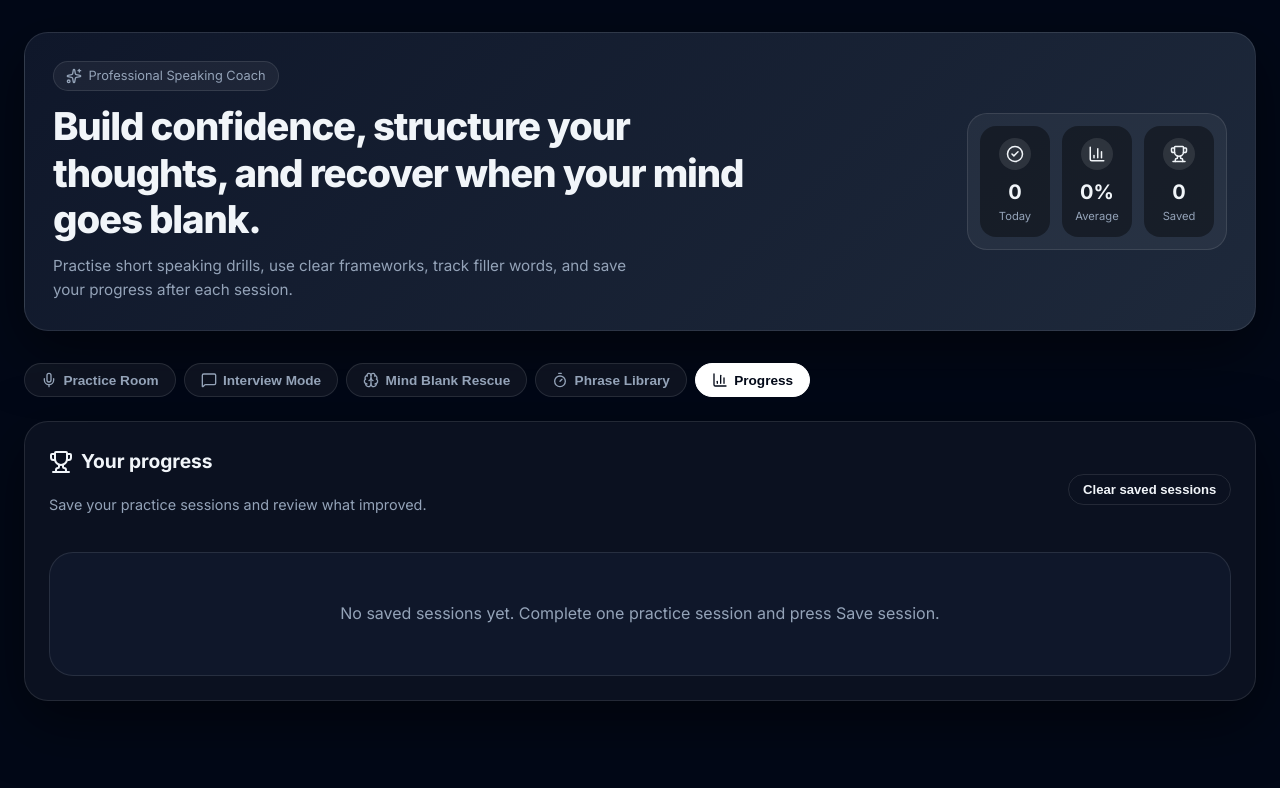
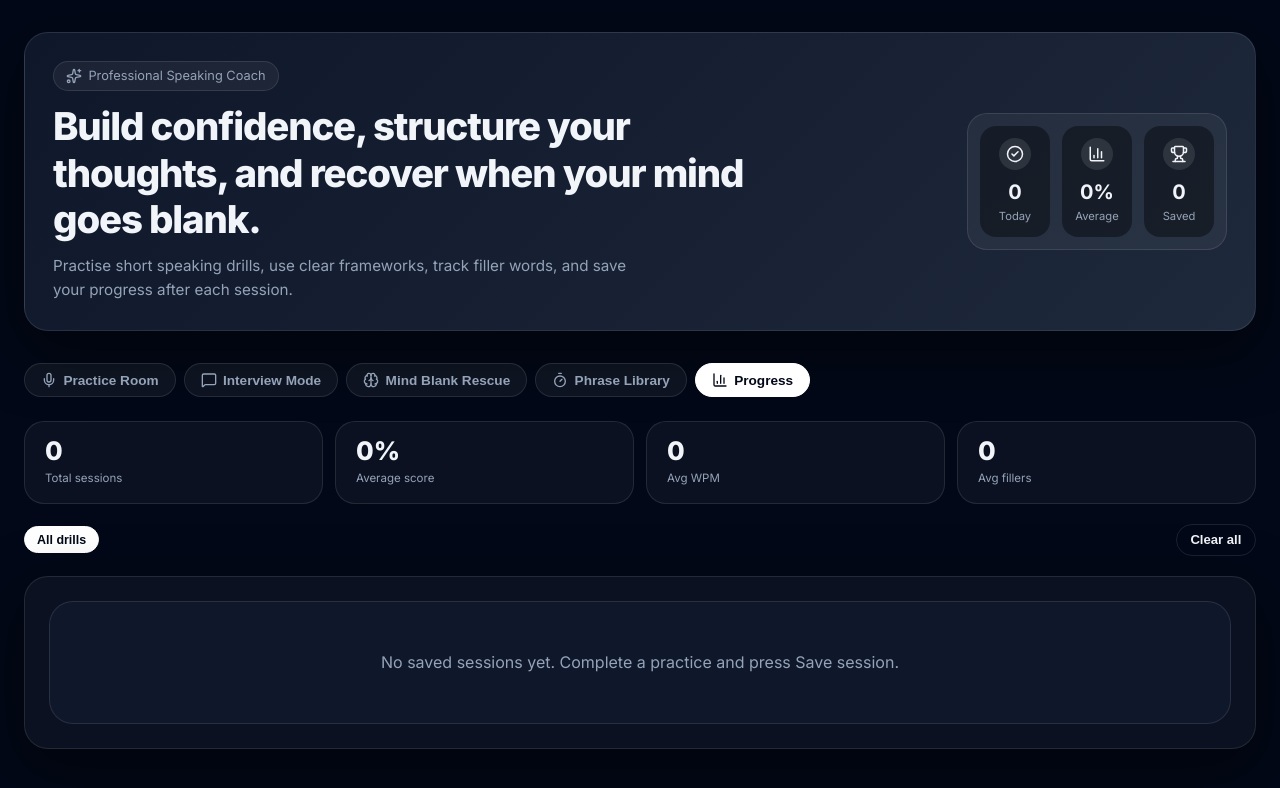
Before and after one commit to dju78/-speaking-trainer, a React (Vite) app: page / in a window 1280 px wide. Both pictures are taken after a click on the button "Progress". Shown: the top 788 px of the page. Built offline with nearby package versions, Linux system fonts and the light colour scheme.

Commit message:
Add Practice History Report with score trend chart, badges, weakness and next drill columns

```diff
--- a/src/App.jsx
+++ b/src/App.jsx
@@ -710,41 +710,169 @@ function PhraseLibrary() {
 }
 
 function ProgressRoom({ sessions, bestSession, setSessions }) {
+  const [filter, setFilter] = useState("all");
+
+  const drillTypes = ["all", ...Array.from(new Set(sessions.map((s) => s.mode)))];
+  const filtered = filter === "all" ? sessions : sessions.filter((s) => s.mode === filter);
+
+  // Trend stats
+  const totalSessions = sessions.length;
+  const avgScore = totalSessions ? Math.round(sessions.reduce((s, x) => s + (x.analysis?.confidenceScore || 0), 0) / totalSessions) : 0;
+  const avgWpm   = totalSessions ? Math.round(sessions.reduce((s, x) => s + (x.analysis?.wpm || 0), 0) / totalSessions) : 0;
+  const avgFill  = totalSessions ? Math.round(sessions.reduce((s, x) => s + (x.analysis?.fillerCount || 0), 0) / totalSessions) : 0;
+
+  // Last-7 vs prior-7 score delta
+  const last7  = sessions.slice(0, 7).map((s) => s.analysis?.confidenceScore || 0);
+  const prior7 = sessions.slice(7, 14).map((s) => s.analysis?.confidenceScore || 0);
+  const avgLast7  = last7.length  ? Math.round(last7.reduce((a, b) => a + b, 0) / last7.length)  : null;
+  const avgPrior7 = prior7.length ? Math.round(prior7.reduce((a, b) => a + b, 0) / prior7.length) : null;
+  const delta = avgLast7 !== null && avgPrior7 !== null ? avgLast7 - avgPrior7 : null;
+
+  // Derive main weakness from analysis if coachingReport not saved
+  function getWeakness(session) {
+    if (session.coachingReport?.improvements?.[0]) return session.coachingReport.improvements[0];
+    const a = session.analysis;
+    if (!a) return "—";
+    if (a.fillerCount > 6) return `High filler word use (${a.fillerCount} detected)`;
+    if (a.wpm > 0 && a.wpm < 110) return `Pace too slow (${a.wpm} WPM)`;
+    if (a.wpm > 160) return `Pace too fast (${a.wpm} WPM)`;
+    if (a.structureSignals < 2) return "Weak signposting — add 'first', 'finally', 'in summary'";
+    return "Add specific examples to strengthen your answer";
+  }
+
+  function getNextDrill(session) {
+    return session.coachingReport?.nextDrill || "Repeat this drill and aim to improve by 5 points.";
+  }
+
+  function scoreTrend(sessions) {
+    // Return last 10 sessions oldest-first for the bar chart
+    return [...sessions].reverse().slice(-10);
+  }
+
+  const chartData = scoreTrend(sessions);
+
   return (
-    <section className="card">
-      <div className="progress-header">
-        <div>
-          <h2 className="section-title"><Trophy size={24} /> Your progress</h2>
-          <p className="sub-text">Save your practice sessions and review what improved.</p>
+    <div className="history-shell">
+      {/* Summary row */}
+      <div className="history-summary">
+        <div className="history-stat-card">
+          <div className="hs-value">{totalSessions}</div>
+          <div className="hs-label">Total sessions</div>
         </div>
-        <button className="btn-ghost" onClick={() => setSessions([])}>Clear saved sessions</button>
+        <div className="history-stat-card">
+          <div className="hs-value">{avgScore}%</div>
+          <div className="hs-label">Average score</div>
+        </div>
+        <div className="history-stat-card">
+          <div className="hs-value">{avgWpm}</div>
+          <div className="hs-label">Avg WPM</div>
+        </div>
+        <div className="history-stat-card">
+          <div className="hs-value">{avgFill}</div>
+          <div className="hs-label">Avg fillers</div>
+        </div>
+        {delta !== null && (
+          <div className={`history-stat-card ${delta >= 0 ? "hs-positive" : "hs-negative"}`}>
+            <div className="hs-value">{delta >= 0 ? "+" : ""}{delta}%</div>
+            <div className="hs-label">vs previous 7</div>
+          </div>
+        )}
+        {bestSession && (
+          <div className="history-stat-card hs-best">
+            <div className="hs-value">{bestSession.analysis?.confidenceScore || 0}%</div>
+            <div className="hs-label">Best score</div>
+          </div>
+        )}
       </div>
-      {bestSession && (
-        <div className="best-session">
-          <h3 className="best-label">Best session</h3>
-          <p className="best-detail">{bestSession.mode} — {bestSession.analysis?.confidenceScore || 0}% confidence score</p>
+
+      {/* Score trend mini-chart */}
+      {chartData.length > 1 && (
+        <div className="card history-chart-card">
+          <h3 className="section-title"><BarChart3 size={18} /> Score trend (last {chartData.length} sessions)</h3>
+          <div className="history-chart">
+            {chartData.map((s, i) => {
+              const score = s.analysis?.confidenceScore || 0;
+              return (
+                <div key={s.id} className="chart-col">
+                  <div className="chart-bar-wrap">
+                    <div className="chart-bar" style={{ height: `${score}%` }} title={`${score}%`} />
+                  </div>
+                  <div className="chart-label">{score}%</div>
+                  <div className="chart-index">{i + 1}</div>
+                </div>
+              );
+            })}
+          </div>
+          <p className="chart-hint">Each bar = one saved session (oldest → newest). Higher is better.</p>
         </div>
       )}
-      <div className="session-list">
-        {sessions.length === 0 && <div className="empty-state">No saved sessions yet. Complete one practice session and press Save session.</div>}
-        {sessions.map((session) => (
-          <article key={session.id} className="session-card">
-            <div className="session-inner">
-              <div>
-                <h3 className="session-mode">{session.mode}</h3>
-                <p className="session-date">{new Date(session.date).toLocaleString()}</p>
-                <p className="session-prompt">{session.prompt}</p>
-              </div>
-              <div className="metric-row">
-                <Metric label="Score" value={`${session.analysis?.confidenceScore || 0}%`} />
-                <Metric label="WPM" value={session.analysis?.wpm || 0} />
-                <Metric label="Fillers" value={session.analysis?.fillerCount || 0} />
-              </div>
-            </div>
-            {session.notes && <p className="session-notes">Improvement target: {session.notes}</p>}
-          </article>
-        ))}
+
+      {/* Controls */}
+      <div className="history-controls">
+        <div className="filter-row">
+          {drillTypes.map((type) => (
+            <button key={type} onClick={() => setFilter(type)}
+              className={`filter-btn${filter === type ? " active" : ""}`}>
+              {type === "all" ? "All drills" : type}
+            </button>
+          ))}
+        </div>
+        <button className="btn-ghost" onClick={() => setSessions([])}>Clear all</button>
       </div>
-    </section>
+
+      {/* Session table */}
+      <div className="card">
+        {filtered.length === 0 && (
+          <div className="empty-state">
+            {sessions.length === 0
+              ? "No saved sessions yet. Complete a practice and press Save session."
+              : "No sessions match this filter."}
+          </div>
+        )}
+
+        {filtered.length > 0 && (
+          <table className="history-table">
+            <thead>
+              <tr>
+                <th>Date</th>
+                <th>Drill</th>
+                <th>Score</th>
+                <th>Pace</th>
+                <th>Fillers</th>
+                <th>Main weakness</th>
+                <th>Next drill</th>
+              </tr>
+            </thead>
+            <tbody>
+              {filtered.map((session) => {
+                const score = session.analysis?.confidenceScore || 0;
+                const wpm   = session.analysis?.wpm || 0;
+                const fill  = session.analysis?.fillerCount ?? "—";
+                const scoreClass = score >= 80 ? "score-good" : score >= 60 ? "score-mid" : "score-low";
+                const paceClass  = wpm >= 110 && wpm <= 160 ? "score-good" : wpm === 0 ? "" : "score-mid";
+                const fillClass  = fill <= 2 ? "score-good" : fill <= 6 ? "score-mid" : "score-low";
+                return (
+                  <tr key={session.id}>
+                    <td className="col-date">
+                      <div className="date-day">{new Date(session.date).toLocaleDateString("en-GB", { day:"numeric", month:"short" })}</div>
+                      <div className="date-time">{new Date(session.date).toLocaleTimeString("en-GB", { hour:"2-digit", minute:"2-digit" })}</div>
+                    </td>
+                    <td className="col-drill">
+                      <div className="drill-name">{session.mode}</div>
+                      {session.notes && <div className="drill-note">{session.notes}</div>}
+                    </td>
+                    <td><span className={`hist-badge ${scoreClass}`}>{score}%</span></td>
+                    <td><span className={`hist-badge ${paceClass}`}>{wpm > 0 ? `${wpm} wpm` : "—"}</span></td>
+                    <td><span className={`hist-badge ${fillClass}`}>{fill}</span></td>
+                    <td className="col-weakness">{getWeakness(session)}</td>
+                    <td className="col-next">{getNextDrill(session)}</td>
+                  </tr>
+                );
+              })}
+            </tbody>
+          </table>
+        )}
+      </div>
+    </div>
   );
 }
--- a/src/index.css
+++ b/src/index.css
@@ -240,6 +240,101 @@ body {
 .session-date { font-size: 0.8rem; color: var(--muted); margin-top: 0.25rem; }
 .session-prompt { color: #cbd5e1; margin-top: 0.5rem; font-size: 0.9rem; }
 .session-notes { margin-top: 0.75rem; border-radius: var(--radius-2xl); background: rgba(255,255,255,0.05); padding: 0.75rem; font-size: 0.82rem; color: #cbd5e1; }
+
+/* ── History / Progress Report ─────────────────── */
+.history-shell { display: flex; flex-direction: column; gap: 1.25rem; }
+
+/* Summary stat row */
+.history-summary {
+  display: flex; flex-wrap: wrap; gap: 0.75rem;
+}
+.history-stat-card {
+  border: 1px solid var(--border); background: var(--surface);
+  border-radius: var(--radius-2xl); padding: 1rem 1.25rem;
+  min-width: 100px; flex: 1;
+}
+.hs-value { font-size: 1.6rem; font-weight: 800; line-height: 1; }
+.hs-label { font-size: 0.72rem; color: var(--muted); margin-top: 0.3rem; }
+.hs-positive { border-color: rgba(52,211,153,0.3); background: rgba(52,211,153,0.06); }
+.hs-positive .hs-value { color: var(--emerald); }
+.hs-negative { border-color: rgba(248,113,113,0.3); background: rgba(248,113,113,0.06); }
+.hs-negative .hs-value { color: #f87171; }
+.hs-best { border-color: rgba(251,191,36,0.3); background: rgba(251,191,36,0.06); }
+.hs-best .hs-value { color: #fbbf24; }
+
+/* Mini bar chart */
+.history-chart-card { padding: 1.25rem; }
+.history-chart {
+  display: flex; align-items: flex-end; gap: 0.4rem;
+  height: 120px; margin: 1rem 0 0.25rem;
+}
+.chart-col { display: flex; flex-direction: column; align-items: center; flex: 1; }
+.chart-bar-wrap { flex: 1; width: 100%; display: flex; align-items: flex-end; }
+.chart-bar {
+  width: 100%; border-radius: 4px 4px 0 0;
+  background: linear-gradient(180deg, #818cf8 0%, #6366f1 100%);
+  min-height: 4px; transition: height 0.4s ease;
+}
+.chart-label { font-size: 0.65rem; color: var(--muted); margin-top: 0.2rem; }
+.chart-index { font-size: 0.6rem; color: #475569; }
+.chart-hint  { font-size: 0.72rem; color: var(--muted); margin-top: 0.25rem; }
+
+/* Filter + controls */
+.history-controls { display: flex; align-items: center; justify-content: space-between; flex-wrap: wrap; gap: 0.5rem; }
+.filter-row { display: flex; flex-wrap: wrap; gap: 0.4rem; }
+.filter-btn {
+  border: 1px solid var(--border); background: transparent; color: var(--muted);
+  border-radius: var(--radius-xl); padding: 0.35rem 0.75rem; font-size: 0.78rem; font-weight: 600;
+  cursor: pointer; transition: all 0.12s;
+}
+.filter-btn:hover { background: rgba(255,255,255,0.08); color: var(--text); }
+.filter-btn.active { background: var(--white); color: #020817; border-color: var(--white); }
+
+/* History table */
+.history-table {
+  width: 100%; border-collapse: collapse; font-size: 0.82rem;
+}
+.history-table thead tr {
+  border-bottom: 1px solid var(--border);
+}
+.history-table th {
+  text-align: left; padding: 0.6rem 0.75rem;
+  font-size: 0.72rem; font-weight: 700; color: var(--muted);
+  text-transform: uppercase; letter-spacing: 0.05em; white-space: nowrap;
+}
+.history-table tbody tr {
+  border-bottom: 1px solid rgba(255,255,255,0.05);
+  transition: background 0.1s;
+}
+.history-table tbody tr:hover { background: rgba(255,255,255,0.03); }
+.history-table td { padding: 0.75rem; vertical-align: top; }
+
+/* Column widths */
+.col-date    { min-width: 72px; }
+.col-drill   { min-width: 140px; }
+.col-weakness{ min-width: 180px; color: #94a3b8; font-size: 0.8rem; line-height: 1.5; }
+.col-next    { min-width: 180px; color: #94a3b8; font-size: 0.8rem; line-height: 1.5; }
+
+.date-day    { font-weight: 700; }
+.date-time   { font-size: 0.72rem; color: var(--muted); }
+.drill-name  { font-weight: 600; }
+.drill-note  { font-size: 0.72rem; color: var(--muted); margin-top: 0.2rem; }
+
+/* Colour-coded badges */
+.hist-badge {
+  display: inline-block; border-radius: 999px;
+  padding: 0.2rem 0.6rem; font-size: 0.78rem; font-weight: 700;
+  border: 1px solid transparent;
+}
+.score-good { background: rgba(52,211,153,0.12); border-color: rgba(52,211,153,0.25); color: #34d399; }
+.score-mid  { background: rgba(251,191,36,0.10); border-color: rgba(251,191,36,0.25); color: #fbbf24; }
+.score-low  { background: rgba(248,113,113,0.10); border-color: rgba(248,113,113,0.25); color: #f87171; }
+
+/* Mobile: table scrolls horizontally */
+@media(max-width:639px) {
+  .history-table { display: block; overflow-x: auto; white-space: nowrap; }
+  .col-weakness, .col-next { min-width: 200px; white-space: normal; }
+}
 
 /* 4-score grid */
 .score-grid.four { grid-template-columns: repeat(4,1fr); }
```
